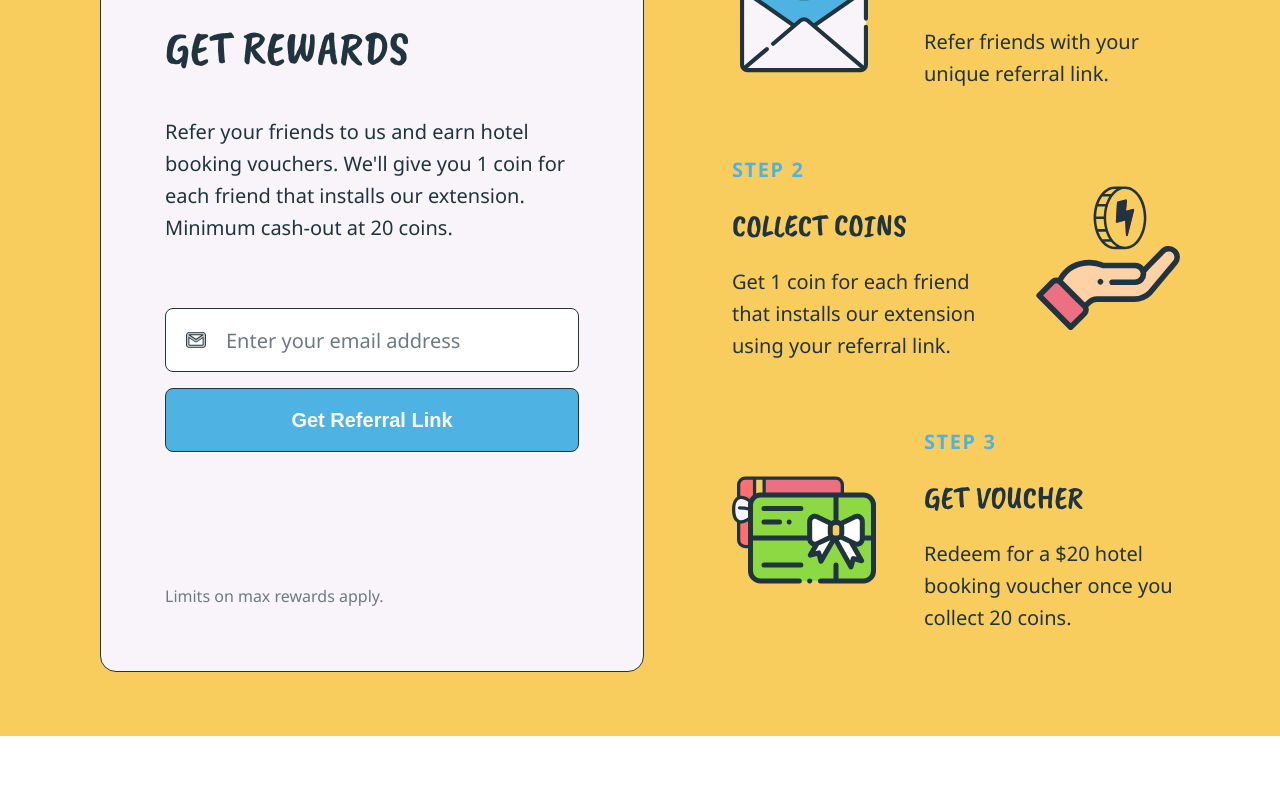
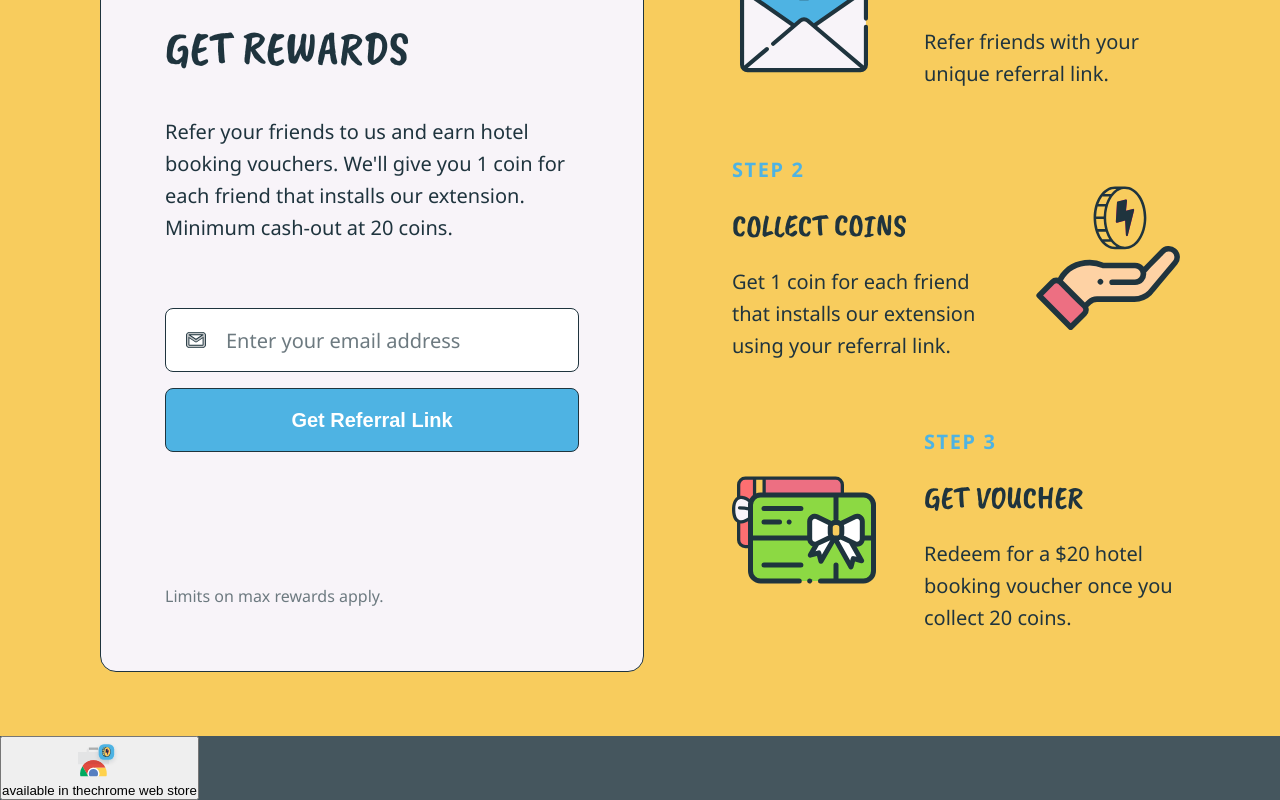
Before and after one commit to justaslaz/interview-spa-ratepunk, a Next.js app: page / in a window 1280 px wide. Shown: the part 267-1067 px from the top of the page. Before the commit the page ends 1003 px from the top, so only its background shows below. Built offline with nearby package versions, Linux system fonts and the light colour scheme.

Commit message:
refactor: set font globally

```diff
--- a/src/pages/_document.tsx
+++ b/src/pages/_document.tsx
@@ -1,13 +1,14 @@
-import { Html, Head, Main, NextScript } from 'next/document'
+import { Html, Head, Main, NextScript } from 'next/document';
+import { textFont } from '@/utils/fonts';
 
 export default function Document() {
   return (
     <Html lang="en">
       <Head />
-      <body>
+      <body className={textFont.className}>
         <Main />
         <NextScript />
       </body>
     </Html>
-  )
+  );
 }
--- a/src/pages/index.tsx
+++ b/src/pages/index.tsx
@@ -14,7 +14,7 @@ export default function Home() {
         <link rel="icon" href="/favicon.ico" />
       </Head>
       <Navbar />
-      <main className={`${styles.main} ${textFont.className}`}>
+      <main className={styles.main}>
         <div className={styles.content}>
           {/* Refer Form */}
           <div className={styles.referBox}>
@@ -107,7 +107,26 @@ export default function Home() {
           </div>
         </div>
 
-        <aside className={`${styles.aside} ${textFont.className}`}></aside>
+        <aside className={styles.aside}>
+          <div>
+            <button>
+              <figure>
+                <Image
+                  className={styles.logo}
+                  src="/assets/chrome.svg"
+                  alt="Chrome Store"
+                  height={42}
+                  width={42}
+                />
+              </figure>
+
+              <div>
+                <span>available in the</span>
+                <span>chrome web store</span>
+              </div>
+            </button>
+          </div>
+        </aside>
 
         {/*
             <a
```
